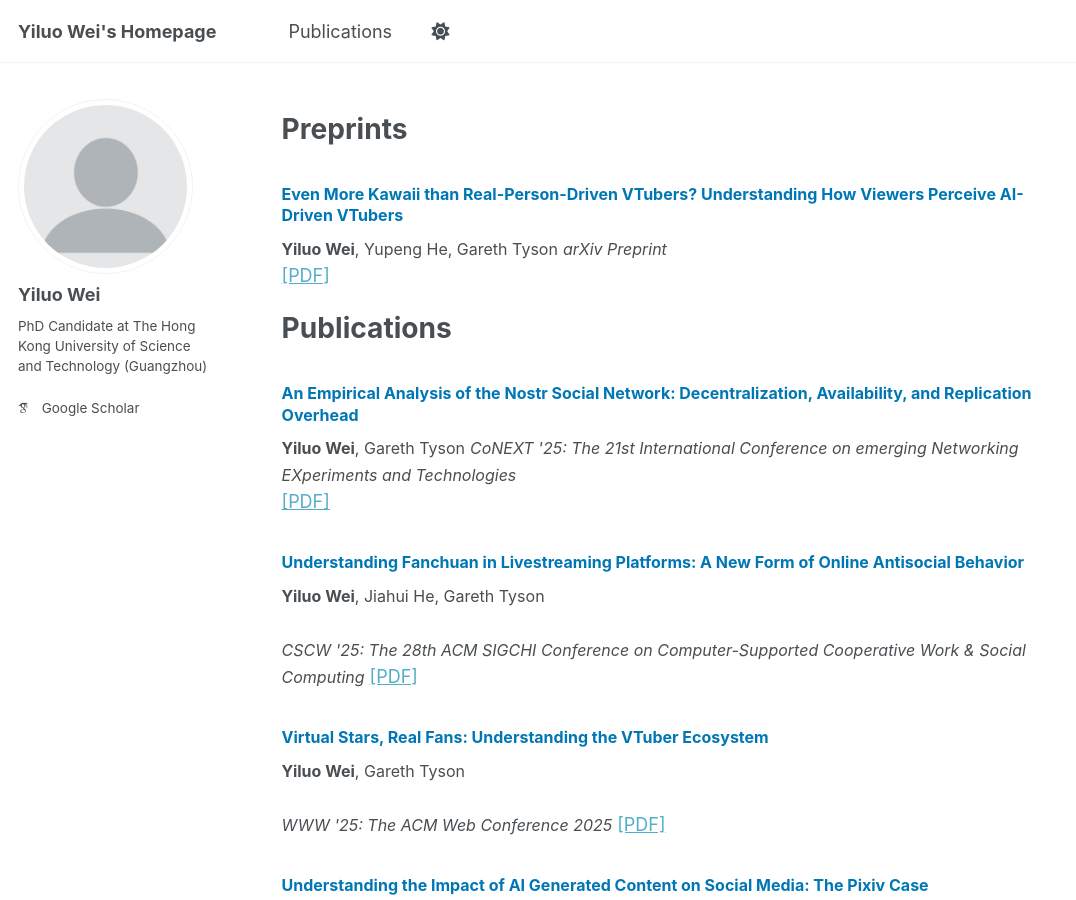
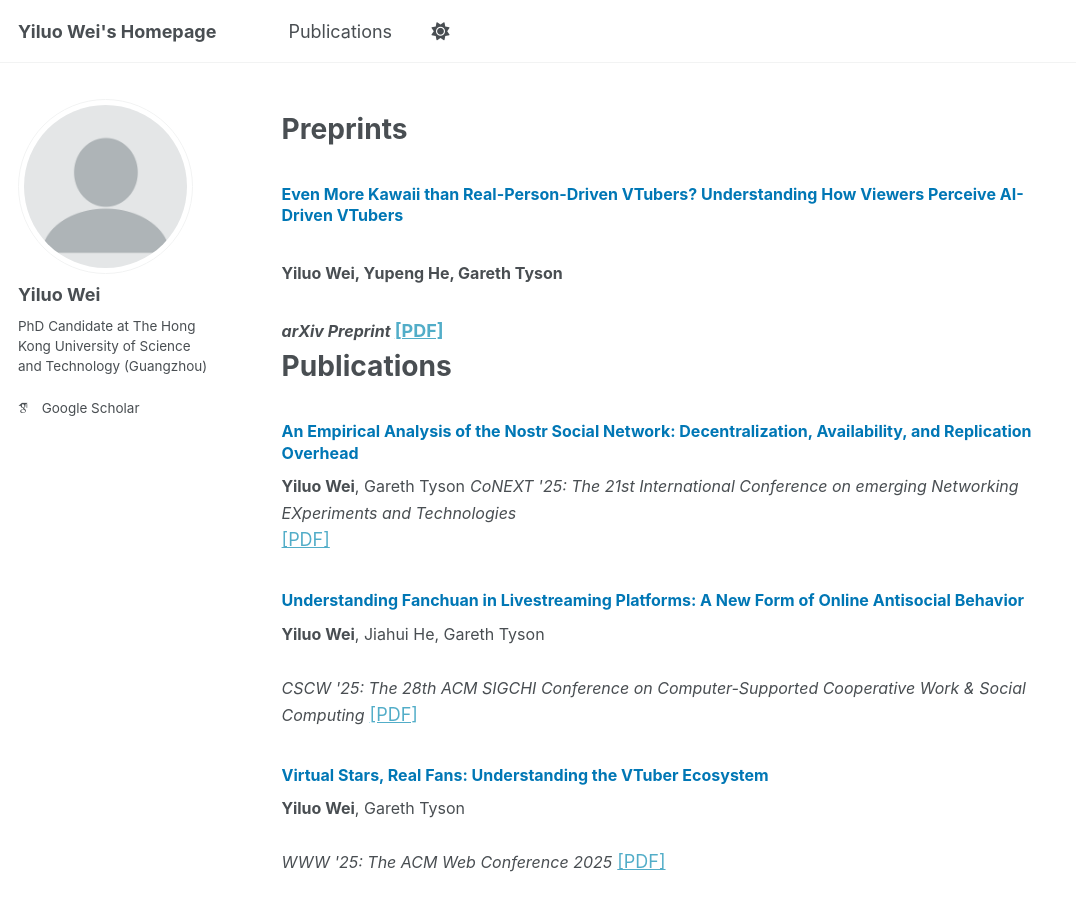
Before and after one commit to WYiluo/WYiluo.github.io, a Jekyll site: the page built from _pages/publications.md, in a window 1280 px wide and 900 px high. Shown: the whole window, without its empty margins (0-1076 px from the left). Built offline with Jekyll 4.4.1, drawn with Linux system fonts in a browser that asks for light colours; some web fonts are replaced; a script that is not in the unit is left out.

Commit message:
Fix formatting for publication entries

```diff
--- a/_pages/publications.md
+++ b/_pages/publications.md
@@ -8,8 +8,8 @@ Preprints
 ===
 
 ### <font size="3"><span style="color:rgb(0, 119, 181)">Even More Kawaii than Real-Person-Driven VTubers? Understanding How Viewers Perceive AI-Driven VTubers</span></font>
-<font size="3"><b>Yiluo Wei</b>, Yupeng He, Gareth Tyson</font>
-<font size="3"><i>arXiv Preprint</i></font> [[PDF]]()
+### <font size="3"><b>Yiluo Wei</b>, Yupeng He, Gareth Tyson</font>
+### <font size="3"><i>arXiv Preprint</i></font> [[PDF]]()
 
 Publications
 ===
```
